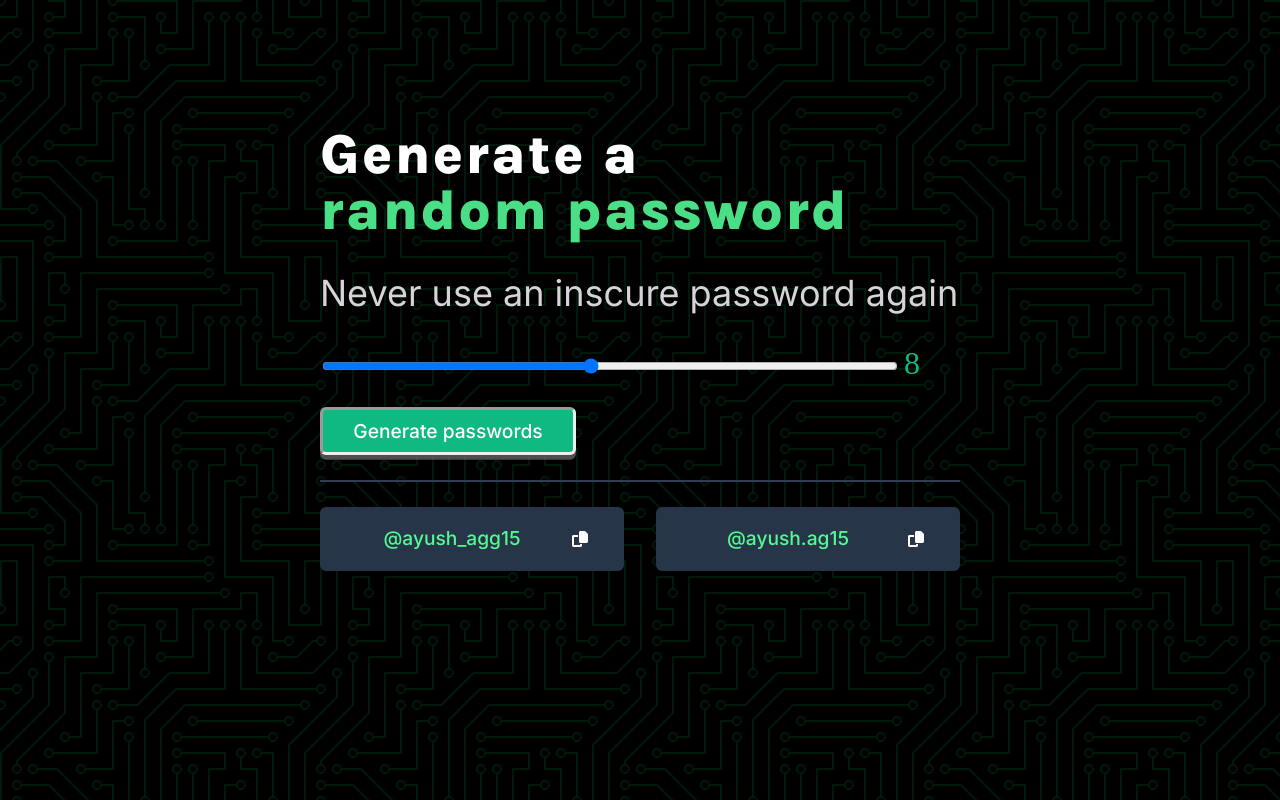
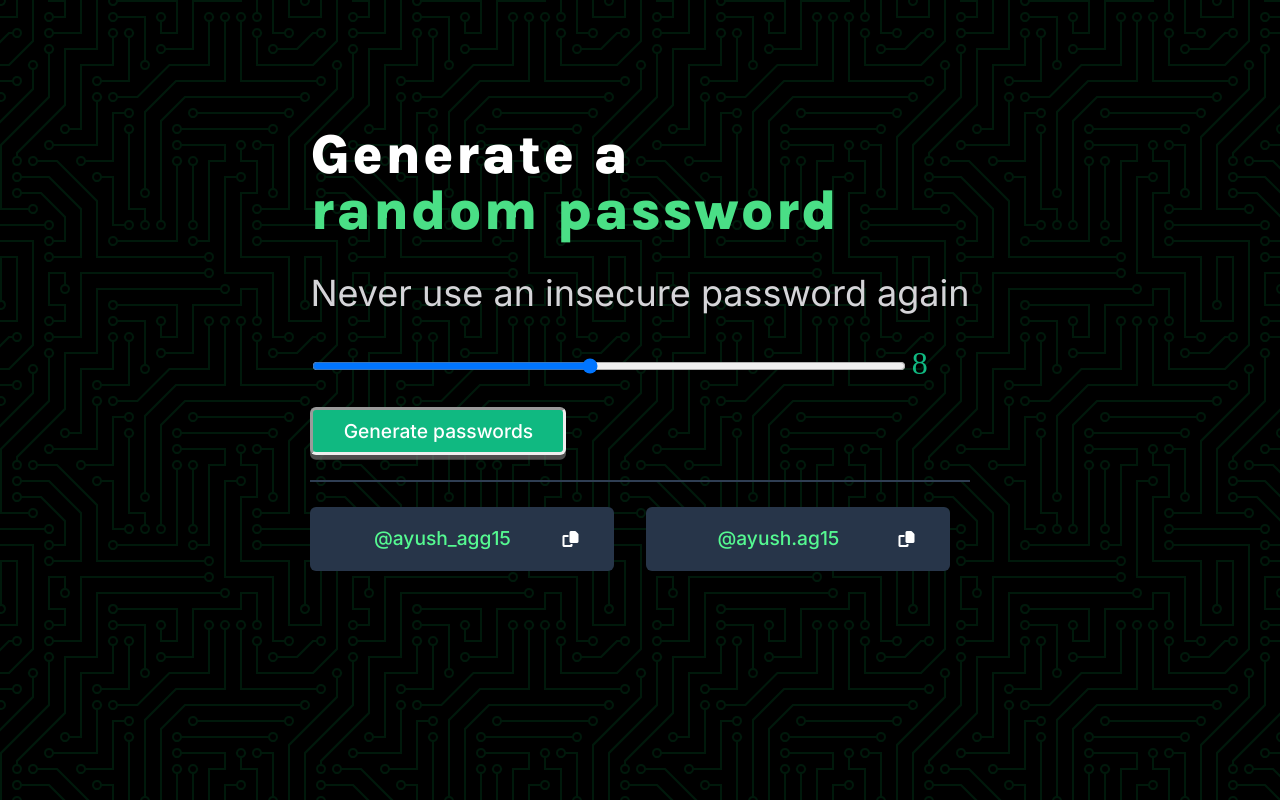
Before and after one commit to AyushAgarwal15/Random-Password-Generator-live, a plain HTML site: page index.html in a window 1280 px wide. Drawn offline with Linux system fonts and the light colour scheme.

Commit message:
spelling fix

```diff
--- a/index.html
+++ b/index.html
@@ -18,7 +18,7 @@
   <body>
     <div class="container">
       <h1>Generate a <span>random password</span></h1>
-      <p>Never use an inscure password again</p>
+      <p>Never use an insecure password again</p>
       <div class="slider_main">
         <input
           type="range"
```
